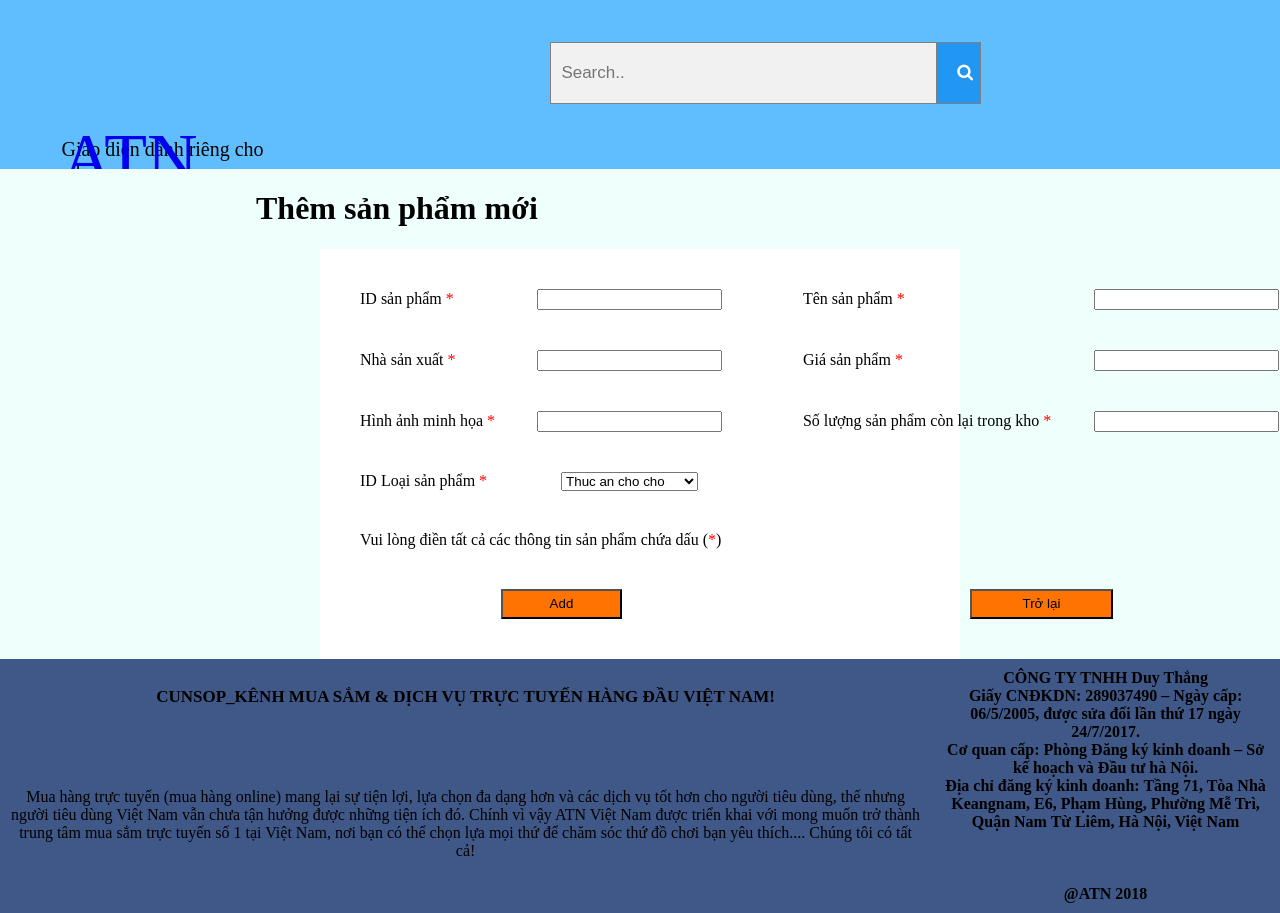
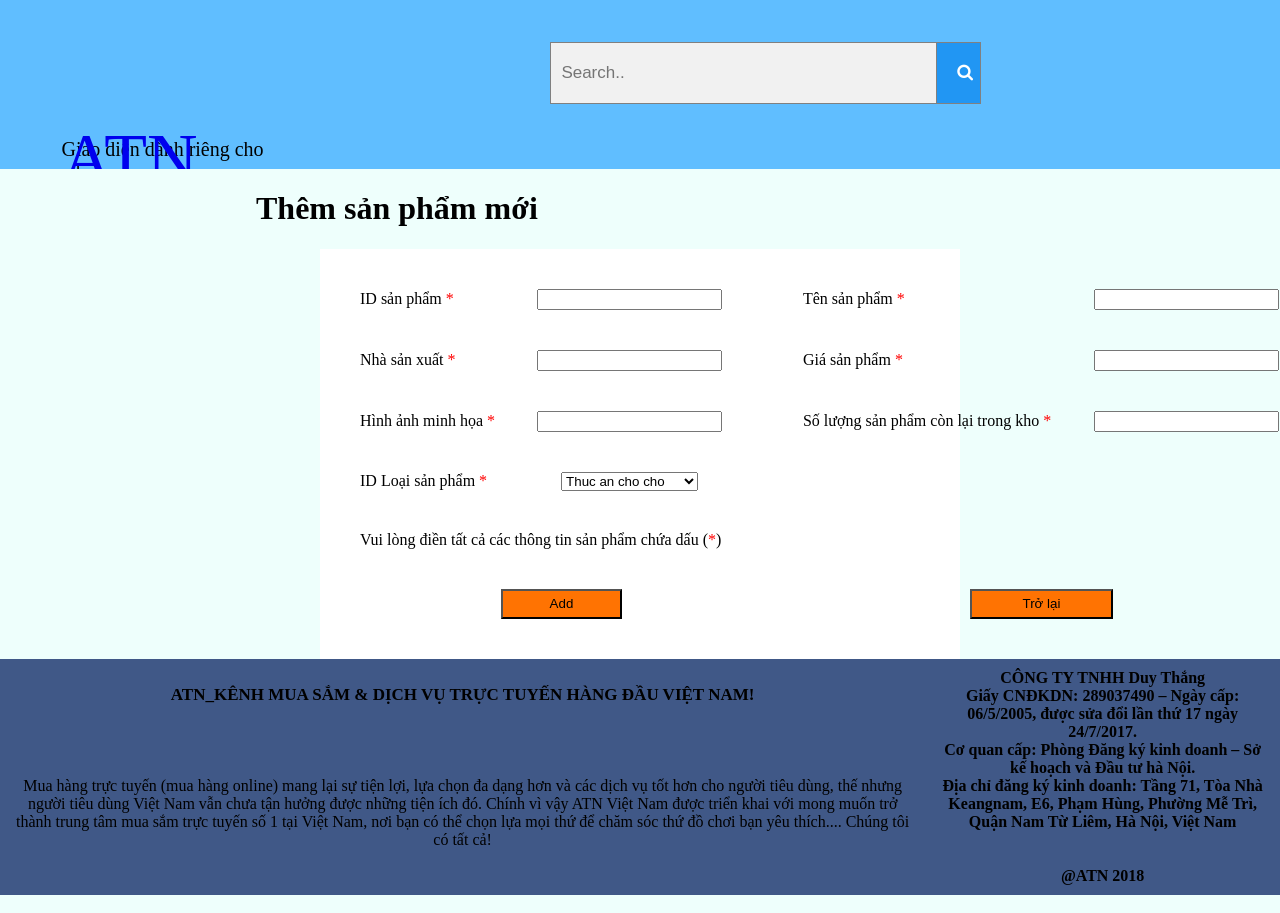
Before and after one commit to Duytv081298/Web-design, a PHP site: page /add.php in a window 1280 px wide. Shown: the part 31-944 px from the top of the page. Run offline with PHP 8.4, Linux system fonts and the light colour scheme; data comes from the database, SQL or seed files in the repository.

Commit message:
21354786876

```diff
--- a/ATN.php
+++ b/ATN.php
@@ -90,11 +90,11 @@
 	<div class="footer">
 		<table  cellspacing="0" cellpadding="10" width= 100% align="center" >
 			<tr >
-			<th style="font-size: 17px; color:#FFFFFF"  >CUNSOP_KÊNH MUA SẮM & DỊCH VỤ TRỰC TUYẾN HÀNG ĐẦU VIỆT NAM!</th>
+			<th style="font-size: 17px; color:#FFFFFF"  >ATN_KÊNH MUA SẮM & DỊCH VỤ TRỰC TUYẾN HÀNG ĐẦU VIỆT NAM!</th>
 			<th  rowspan="2" style=" color:#FFFFFF" > CÔNG TY TNHH Duy Thắng <br>
  													Giấy CNĐKDN: 289037490 – Ngày cấp: 06/5/2005, được sửa đổi lần thứ 17 ngày 24/7/2017. <br>
  													Cơ quan cấp: Phòng Đăng ký kinh doanh – Sở kế hoạch và Đầu tư hà Nội. <br>
- 													Địa chỉ đăng ký kinh doanh: Tầng 71, Tòa Nhà Keangnam, E6, Phạm Hùng, Phường Mễ Trì, Quận Nam Từ Liêm, Hà Nội, Việt Nam <br>  <br><br><br>     @ATN 2018
+ 													Địa chỉ đăng ký kinh doanh: Tầng 71, Tòa Nhà Keangnam, E6, Phạm Hùng, Phường Mễ Trì, Quận Nam Từ Liêm, Hà Nội, Việt Nam <br>  <br><br>  @ATN 2018
  			</th>
 			</tr>
 			<tr >
--- a/ATNdetail.php
+++ b/ATNdetail.php
@@ -105,11 +105,11 @@
 	<div class="footer">
 		<table  cellspacing="0" cellpadding="10" width= 100% align="center" >
 			<tr >
-			<th style="font-size: 17px; color:#FFFFFF"  >CUNSOP_KÊNH MUA SẮM & DỊCH VỤ TRỰC TUYẾN HÀNG ĐẦU VIỆT NAM!</th>
+			<th style="font-size: 17px; color:#FFFFFF"  >ATN_KÊNH MUA SẮM & DỊCH VỤ TRỰC TUYẾN HÀNG ĐẦU VIỆT NAM!</th>
 			<th  rowspan="2" style=" color:#FFFFFF" > CÔNG TY TNHH Duy Thắng <br>
  													Giấy CNĐKDN: 289037490 – Ngày cấp: 06/5/2005, được sửa đổi lần thứ 17 ngày 24/7/2017. <br>
  													Cơ quan cấp: Phòng Đăng ký kinh doanh – Sở kế hoạch và Đầu tư hà Nội. <br>
- 													Địa chỉ đăng ký kinh doanh: Tầng 71, Tòa Nhà Keangnam, E6, Phạm Hùng, Phường Mễ Trì, Quận Nam Từ Liêm, Hà Nội, Việt Nam <br>  <br><br><br>     @ATN 2018
+ 													Địa chỉ đăng ký kinh doanh: Tầng 71, Tòa Nhà Keangnam, E6, Phạm Hùng, Phường Mễ Trì, Quận Nam Từ Liêm, Hà Nội, Việt Nam <br>  <br><br>     @ATN 2018
  			</th>
 			</tr>
 			<tr >
--- a/Dangkykh.php
+++ b/Dangkykh.php
@@ -118,11 +118,11 @@
 	<div class="footer">
 		<table  cellspacing="0" cellpadding="10" width= 100% align="center" >
 			<tr >
-			<th style="font-size: 17px" >CUNSOP_KÊNH MUA SẮM & DỊCH VỤ TRỰC TUYẾN HÀNG ĐẦU VIỆT NAM!</th>
+			<th style="font-size: 17px" >ATN_KÊNH MUA SẮM & DỊCH VỤ TRỰC TUYẾN HÀNG ĐẦU VIỆT NAM!</th>
 			<th  rowspan="2" > CÔNG TY TNHH Duy Thắng <br>
  													Giấy CNĐKDN: 289037490 – Ngày cấp: 06/5/2005, được sửa đổi lần thứ 17 ngày 24/7/2017. <br>
  													Cơ quan cấp: Phòng Đăng ký kinh doanh – Sở kế hoạch và Đầu tư hà Nội. <br>
- 													Địa chỉ đăng ký kinh doanh: Tầng 71, Tòa Nhà Keangnam, E6, Phạm Hùng, Phường Mễ Trì, Quận Nam Từ Liêm, Hà Nội, Việt Nam <br>  <br><br><br>     @ATN 2018
+ 													Địa chỉ đăng ký kinh doanh: Tầng 71, Tòa Nhà Keangnam, E6, Phạm Hùng, Phường Mễ Trì, Quận Nam Từ Liêm, Hà Nội, Việt Nam <br>  <br><br>    @ATN 2018
  			</th>
 			</tr>
 			<tr >
--- a/Search.php
+++ b/Search.php
@@ -98,11 +98,11 @@
 	<div class="footer">
 		<table  cellspacing="0" cellpadding="10" width= 100% align="center" >
 			<tr >
-			<th style="font-size: 17px" >CUNSOP_KÊNH MUA SẮM & DỊCH VỤ TRỰC TUYẾN HÀNG ĐẦU VIỆT NAM!</th>
+			<th style="font-size: 17px" >ATN_KÊNH MUA SẮM & DỊCH VỤ TRỰC TUYẾN HÀNG ĐẦU VIỆT NAM!</th>
 			<th  rowspan="2" > CÔNG TY TNHH Duy Thắng <br>
  													Giấy CNĐKDN: 289037490 – Ngày cấp: 06/5/2005, được sửa đổi lần thứ 17 ngày 24/7/2017. <br>
  													Cơ quan cấp: Phòng Đăng ký kinh doanh – Sở kế hoạch và Đầu tư hà Nội. <br>
- 													Địa chỉ đăng ký kinh doanh: Tầng 71, Tòa Nhà Keangnam, E6, Phạm Hùng, Phường Mễ Trì, Quận Nam Từ Liêm, Hà Nội, Việt Nam <br>  <br><br><br>     @ATN 2018
+ 													Địa chỉ đăng ký kinh doanh: Tầng 71, Tòa Nhà Keangnam, E6, Phạm Hùng, Phường Mễ Trì, Quận Nam Từ Liêm, Hà Nội, Việt Nam <br>  <br><br>     @ATN 2018
  			</th>
 			</tr>
 			<tr >
--- a/Thongtinsanpham.php
+++ b/Thongtinsanpham.php
@@ -94,11 +94,11 @@
 	<div class="footer">
 		<table  cellspacing="0" cellpadding="10" width= 100% align="center" >
 			<tr >
-			<th style="font-size: 17px" >CUNSOP_KÊNH MUA SẮM & DỊCH VỤ TRỰC TUYẾN HÀNG ĐẦU VIỆT NAM!</th>
+			<th style="font-size: 17px" >ATN_KÊNH MUA SẮM & DỊCH VỤ TRỰC TUYẾN HÀNG ĐẦU VIỆT NAM!</th>
 			<th  rowspan="2" > CÔNG TY TNHH Duy Thắng <br>
  													Giấy CNĐKDN: 289037490 – Ngày cấp: 06/5/2005, được sửa đổi lần thứ 17 ngày 24/7/2017. <br>
  													Cơ quan cấp: Phòng Đăng ký kinh doanh – Sở kế hoạch và Đầu tư hà Nội. <br>
- 													Địa chỉ đăng ký kinh doanh: Tầng 71, Tòa Nhà Keangnam, E6, Phạm Hùng, Phường Mễ Trì, Quận Nam Từ Liêm, Hà Nội, Việt Nam <br>  <br><br><br>     @ATN 2018
+ 													Địa chỉ đăng ký kinh doanh: Tầng 71, Tòa Nhà Keangnam, E6, Phạm Hùng, Phường Mễ Trì, Quận Nam Từ Liêm, Hà Nội, Việt Nam <br>  <br><br>    @ATN 2018
  			</th>
 			</tr>
 			<tr >
--- a/add.php
+++ b/add.php
@@ -120,11 +120,11 @@
 	<div class="footer">
 		<table  cellspacing="0" cellpadding="10" width= 100% align="center" >
 			<tr >
-			<th style="font-size: 17px" >CUNSOP_KÊNH MUA SẮM & DỊCH VỤ TRỰC TUYẾN HÀNG ĐẦU VIỆT NAM!</th>
+			<th style="font-size: 17px" >ATN_KÊNH MUA SẮM & DỊCH VỤ TRỰC TUYẾN HÀNG ĐẦU VIỆT NAM!</th>
 			<th  rowspan="2" > CÔNG TY TNHH Duy Thắng <br>
  													 Giấy CNĐKDN: 289037490 – Ngày cấp: 06/5/2005, được sửa đổi lần thứ 17 ngày 24/7/2017. <br>
  													Cơ quan cấp: Phòng Đăng ký kinh doanh – Sở kế hoạch và Đầu tư hà Nội. <br>
- 													Địa chỉ đăng ký kinh doanh: Tầng 71, Tòa Nhà Keangnam, E6, Phạm Hùng, Phường Mễ Trì, Quận Nam Từ Liêm, Hà Nội, Việt Nam <br>  <br><br><br>     @ATN 2018
+ 													Địa chỉ đăng ký kinh doanh: Tầng 71, Tòa Nhà Keangnam, E6, Phạm Hùng, Phường Mễ Trì, Quận Nam Từ Liêm, Hà Nội, Việt Nam <br>  <br><br>    @ATN 2018
  			</th>
 			</tr>
 			<tr >
--- a/addcategory.php
+++ b/addcategory.php
@@ -92,11 +92,11 @@
 	<div class="footer">
 		<table  cellspacing="0" cellpadding="10" width= 100% align="center" >
 			<tr >
-			<th style="font-size: 17px" >CUNSOP_KÊNH MUA SẮM & DỊCH VỤ TRỰC TUYẾN HÀNG ĐẦU VIỆT NAM!</th>
+			<th style="font-size: 17px" >ATN_KÊNH MUA SẮM & DỊCH VỤ TRỰC TUYẾN HÀNG ĐẦU VIỆT NAM!</th>
 			<th  rowspan="2" > CÔNG TY TNHH Duy Thắng <br>
  													 Giấy CNĐKDN: 289037490 – Ngày cấp: 06/5/2005, được sửa đổi lần thứ 17 ngày 24/7/2017. <br>
  													Cơ quan cấp: Phòng Đăng ký kinh doanh – Sở kế hoạch và Đầu tư hà Nội. <br>
- 													Địa chỉ đăng ký kinh doanh: Tầng 71, Tòa Nhà Keangnam, E6, Phạm Hùng, Phường Mễ Trì, Quận Nam Từ Liêm, Hà Nội, Việt Nam <br>  <br><br><br>     @ATN 2018
+ 													Địa chỉ đăng ký kinh doanh: Tầng 71, Tòa Nhà Keangnam, E6, Phạm Hùng, Phường Mễ Trì, Quận Nam Từ Liêm, Hà Nội, Việt Nam <br>  <br><br>     @ATN 2018
  			</th>
 			</tr>
 			<tr >
--- a/admin.php
+++ b/admin.php
@@ -211,11 +211,11 @@
 	<div class="footer">
 		<table  cellspacing="0" cellpadding="10" width= 100% align="center" >
 			<tr >
-			<th style="font-size: 17px; color:#FFFFFF"  >CUNSOP_KÊNH MUA SẮM & DỊCH VỤ TRỰC TUYẾN HÀNG ĐẦU VIỆT NAM!</th>
+			<th style="font-size: 17px; color:#FFFFFF"  >ATN_KÊNH MUA SẮM & DỊCH VỤ TRỰC TUYẾN HÀNG ĐẦU VIỆT NAM!</th>
 			<th  rowspan="2" style=" color:#FFFFFF" > CÔNG TY TNHH Duy Thắng <br>
  													Giấy CNĐKDN: 289037490 – Ngày cấp: 06/5/2005, được sửa đổi lần thứ 17 ngày 24/7/2017. <br>
  													Cơ quan cấp: Phòng Đăng ký kinh doanh – Sở kế hoạch và Đầu tư hà Nội. <br>
- 													Địa chỉ đăng ký kinh doanh: Tầng 71, Tòa Nhà Keangnam, E6, Phạm Hùng, Phường Mễ Trì, Quận Nam Từ Liêm, Hà Nội, Việt Nam <br>  <br><br><br>     @ATN 2018
+ 													Địa chỉ đăng ký kinh doanh: Tầng 71, Tòa Nhà Keangnam, E6, Phạm Hùng, Phường Mễ Trì, Quận Nam Từ Liêm, Hà Nội, Việt Nam <br>  <br><br>    @ATN 2018
  			</th>
 			</tr>
 			<tr >
--- a/index.php
+++ b/index.php
@@ -90,11 +90,11 @@
 	<div class="footer">
 		<table  cellspacing="0" cellpadding="10" width= 100% align="center" >
 			<tr >
-			<th style="font-size: 17px; color:#FFFFFF"  >CUNSOP_KÊNH MUA SẮM & DỊCH VỤ TRỰC TUYẾN HÀNG ĐẦU VIỆT NAM!</th>
+			<th style="font-size: 17px; color:#FFFFFF"  >ATN_KÊNH MUA SẮM & DỊCH VỤ TRỰC TUYẾN HÀNG ĐẦU VIỆT NAM!</th>
 			<th  rowspan="2" style=" color:#FFFFFF" > CÔNG TY TNHH Duy Thắng <br>
  													Giấy CNĐKDN: 289037490 – Ngày cấp: 06/5/2005, được sửa đổi lần thứ 17 ngày 24/7/2017. <br>
  													Cơ quan cấp: Phòng Đăng ký kinh doanh – Sở kế hoạch và Đầu tư hà Nội. <br>
- 													Địa chỉ đăng ký kinh doanh: Tầng 71, Tòa Nhà Keangnam, E6, Phạm Hùng, Phường Mễ Trì, Quận Nam Từ Liêm, Hà Nội, Việt Nam <br>  <br><br><br>     @ATN 2018
+ 													Địa chỉ đăng ký kinh doanh: Tầng 71, Tòa Nhà Keangnam, E6, Phạm Hùng, Phường Mễ Trì, Quận Nam Từ Liêm, Hà Nội, Việt Nam <br>  <br><br>     @ATN 2018
  			</th>
 			</tr>
 			<tr >
--- a/suadoi.php
+++ b/suadoi.php
@@ -83,11 +83,11 @@
 	<div class="footer">
 		<table  cellspacing="0" cellpadding="10" width= 100% align="center" >
 			<tr >
-			<th style="font-size: 17px" >CUNSOP_KÊNH MUA SẮM & DỊCH VỤ TRỰC TUYẾN HÀNG ĐẦU VIỆT NAM!</th>
+			<th style="font-size: 17px" >ATN_KÊNH MUA SẮM & DỊCH VỤ TRỰC TUYẾN HÀNG ĐẦU VIỆT NAM!</th>
 			<th  rowspan="2" > CÔNG TY TNHH Duy Thắng <br>
  													 Giấy CNĐKDN: 289037490 – Ngày cấp: 06/5/2005, được sửa đổi lần thứ 17 ngày 24/7/2017. <br>
  													Cơ quan cấp: Phòng Đăng ký kinh doanh – Sở kế hoạch và Đầu tư hà Nội. <br>
- 													Địa chỉ đăng ký kinh doanh: Tầng 71, Tòa Nhà Keangnam, E6, Phạm Hùng, Phường Mễ Trì, Quận Nam Từ Liêm, Hà Nội, Việt Nam <br>  <br><br><br>     @ATN 2018
+ 													Địa chỉ đăng ký kinh doanh: Tầng 71, Tòa Nhà Keangnam, E6, Phạm Hùng, Phường Mễ Trì, Quận Nam Từ Liêm, Hà Nội, Việt Nam <br>  <br><br>     @ATN 2018
  			</th>
 			</tr>
 			<tr >
```
